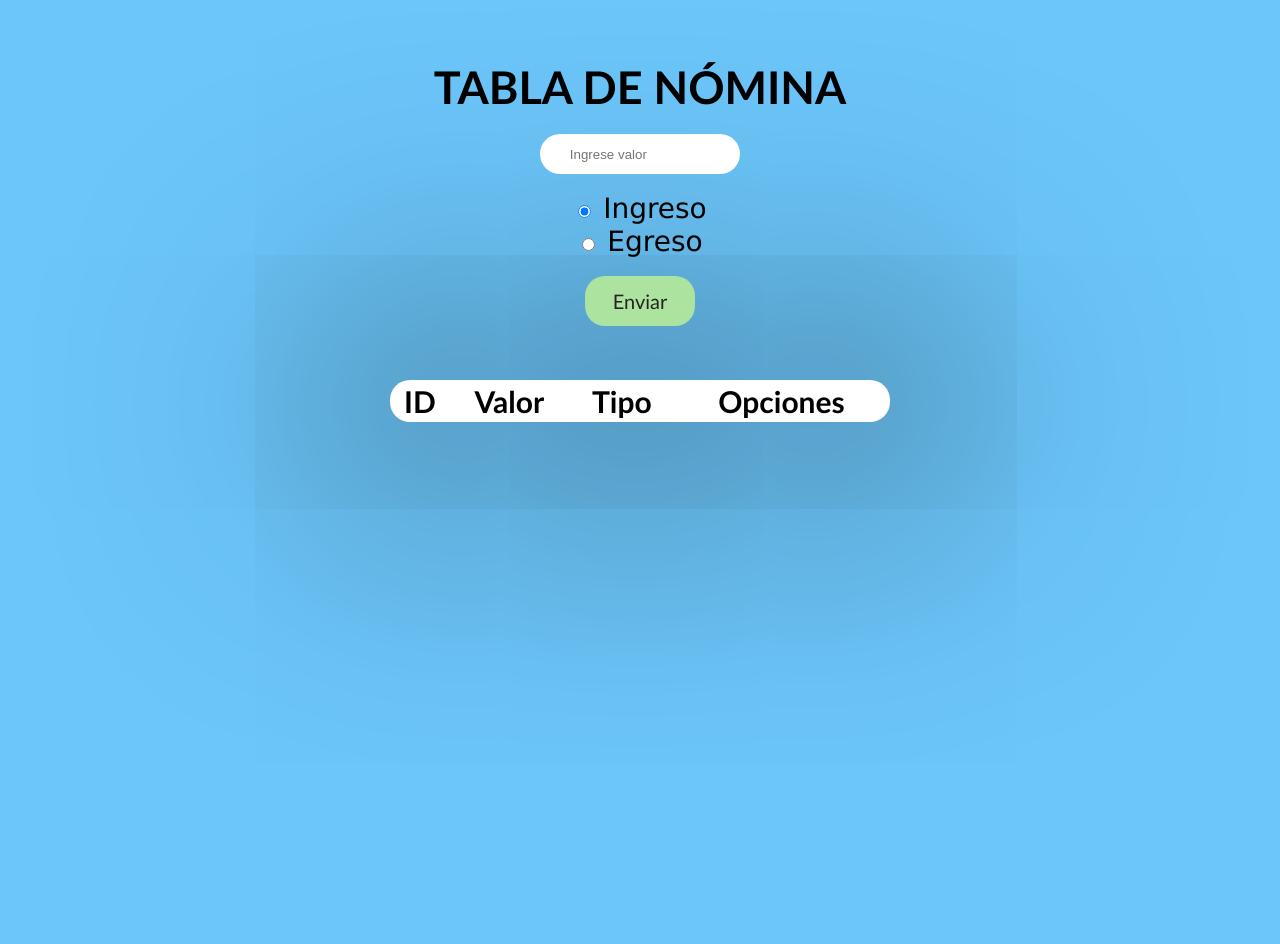
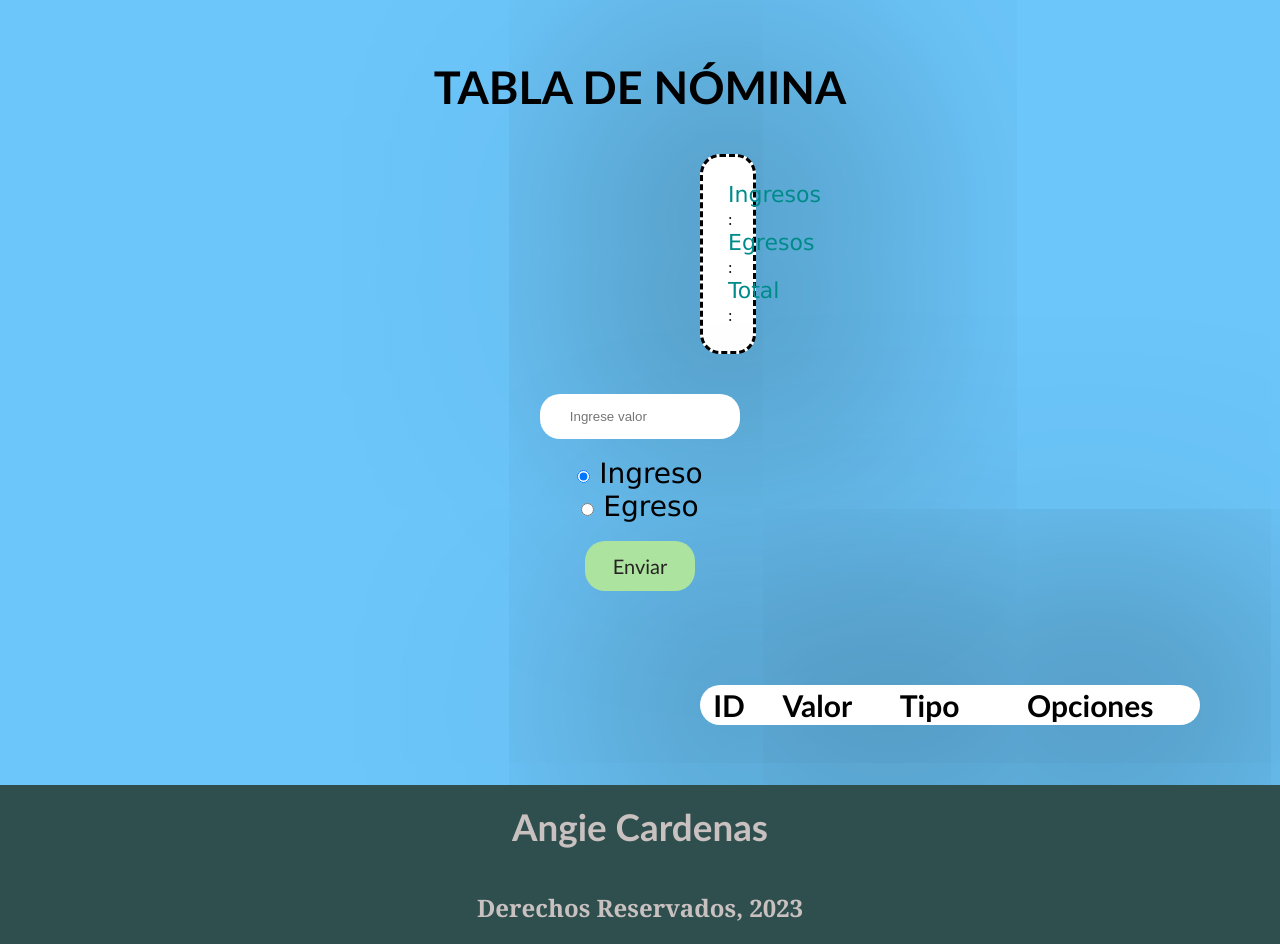
Before and after one commit to AngieNC/Nomina_Manual, a website: page index.html in a window 1280 px wide. Before the commit the page ends 800 px from the top, so only its background shows below. Drawn offline with Linux system fonts and the light colour scheme; no server answers.

Commit message:
style: :lipstick: Actualizacion HTML y CSS
Se añade el footer y se arregla la documentación en el HTML, además de ponerle estilos a ellos en la página

```diff
--- a/index.html
+++ b/index.html
@@ -13,17 +13,18 @@
     <dialog>
         <form id="formEdit" action="">
             <input type="number" name="valor" id="valor" placeholder="Ingrese un valor" autofocus required>
-
             <input type="radio" name="tipo" id="caja" value="ingreso" checked><label for="caja">Ingreso</label>
-
             <input type="radio" name="tipo" id="caja" value="egreso"><label for="caja">Egreso</label>
-
             <input type="submit" name="" id="enviar" class="envio_editar" value="Enviar">
             <input type="button" name="" id="cerrar" class="envio_editar" value="Cancelar">
-
         </form>
     </dialog>
     <h2><center>TABLA DE NÓMINA</center></h2>
+    <div class="valores">
+        <label id="label1">Ingresos</label> : <b id="ingreso"></b><br>
+        <label id="label2">Egresos</label> : <b id="egresos"></b><br>
+        <label id="label3">Total</label> : <b id="total"></b>
+    </div>
     <form id="formAdd" action=""><center>
         <input type="number" name="valor" id="valor" placeholder="    Ingrese valor">
         <br>
@@ -49,5 +50,9 @@
 
         </tbody>
     </table>
+    <footer>
+        <h2>Angie Cardenas</h2>
+        <h4>Derechos Reservados, 2023</h4>
+    </footer>
 </body>
 </html>
--- a/style.css
+++ b/style.css
@@ -1,5 +1,7 @@
 *{
     box-sizing: border-box;
+    padding: 0;
+    margin: 0;
 }
 
 body{
@@ -13,10 +15,31 @@ h2{
     margin-bottom: 20px;
 }
 
+.valores{
+    border-style: dashed;
+    text-align: center;
+    padding: 25px;
+    margin: 40px 700px;
+    background-color: white;
+    border-radius: 20px;
+    box-shadow: 0px 2px 358px 109px rgba(0,0,0,0.29);
+}
+
+#ingreso, #egresos,#total{
+    font-size: 20px;
+    font-family: 'Times New Roman', Times, serif;
+}
+
+#label1,#label2,#label3{
+    color:darkcyan ;
+    font-size: 22px;
+    font-family: 'Lucida Sans', 'Lucida Sans Regular', 'Lucida Grande', 'Lucida Sans Unicode', Geneva, Verdana, sans-serif;
+}
+
 #valor{
     border-radius: 20px;
     width: 200px;
-    height: 40px;
+    height: 45px;
     border: none;
     padding: 5px 15px;
 }
@@ -36,22 +59,25 @@ h2{
     font-size: 20px;
     font-family: 'Gill Sans', 'Gill Sans MT', Calibri, 'Trebuchet MS', sans-serif;
     color: rgb(39, 35, 35);
+}
 
+#boton:hover{
+    background-color: rgb(43, 191, 68);
+    color: #fff;
 }
 
 table{
+    margin: 40px 700px;
     background-color: white;
     border-radius: 20px;
     width: 500px;
     text-align: center;
     box-shadow: 0px 2px 358px 109px rgba(0,0,0,0.29);
 }
+
 table thead{
-
     font-size: 30px;
     font-family: 'Gill Sans', 'Gill Sans MT', Calibri, 'Trebuchet MS', sans-serif;
-
-
 }
 
 table tbody{
@@ -70,6 +96,11 @@ table tbody{
     font-size: 20px;
     font-family: 'Gill Sans', 'Gill Sans MT', Calibri, 'Trebuchet MS', sans-serif;
     color: rgb(42, 40, 40);
+}
+
+.edit:hover{
+    background-color: rgb(176, 67, 245);
+    color: #fff;
 }
 
 .delet{
@@ -105,3 +136,22 @@ dialog{
     font-family: 'Gill Sans', 'Gill Sans MT', Calibri, 'Trebuchet MS', sans-serif;
     color: rgb(42, 40, 40);
 }
+
+footer{
+    background-color: darkslategray;
+    width: 100%;
+    text-align: center;
+    font-family: Cambria, Cochin, Georgia, Times, 'Times New Roman', serif;
+}
+
+footer h2{
+    font-size: 2.3rem;
+    padding: 20px 0 2px 0;
+    color: #c9c0c0;
+}
+
+footer h4{
+    font-size: 1.5rem;
+    padding: 20px;
+    color: #c9c0c0;
+}
```
